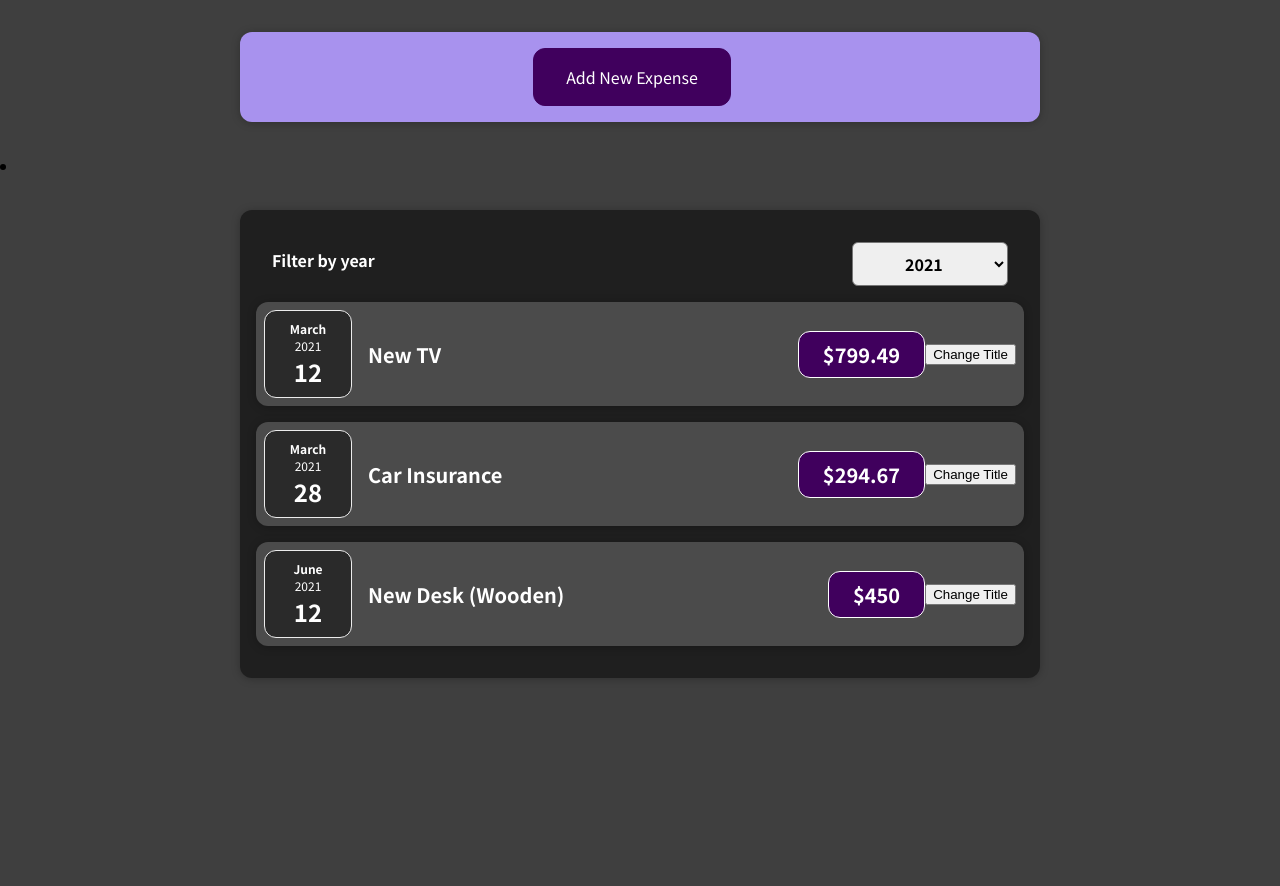
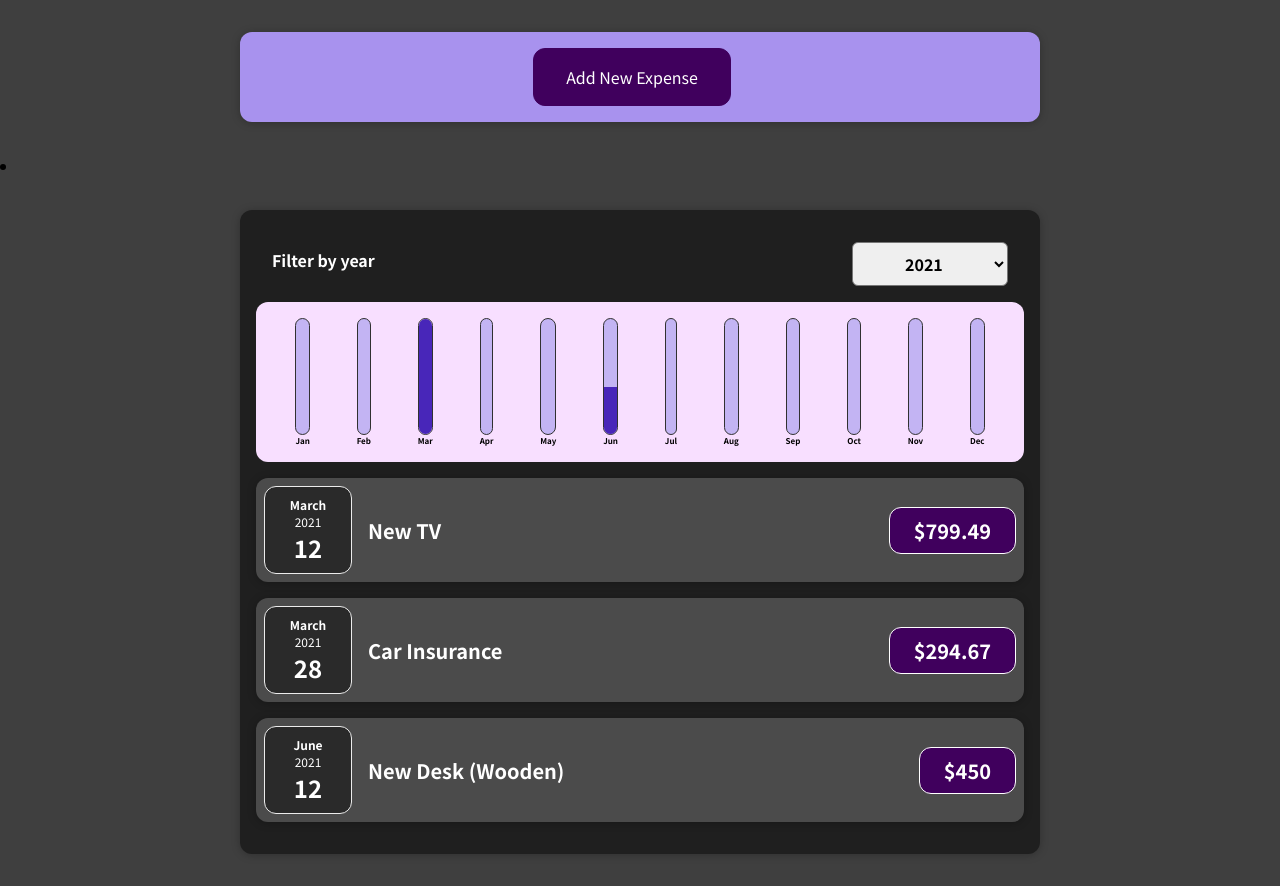
Before and after one commit to lingarajsankaravelu/reactjs-learnings, a React (Create React App) app: page / in a window 1280 px wide. Before the commit the page ends 800 px from the top, so only its background shows below. Built offline with nearby package versions, Linux system fonts and the light colour scheme.

Commit message:
section 5 complete

```diff
--- /dev/null
+++ b/src/components/Chart/Chart.css
@@ -0,0 +1,9 @@
+.chart {
+  padding: 1rem;
+  border-radius: 12px;
+  background-color: #f8dfff;
+  text-align: center;
+  display: flex;
+  justify-content: space-around;
+  height: 10rem;
+}
--- /dev/null
+++ b/src/components/Chart/Chart.js
@@ -0,0 +1,24 @@
+import React from 'react';
+
+import ChartBar from './ChartBar';
+import './Chart.css';
+
+const Chart = (props) => {
+  const dataPointValues = props.dataPoints.map(dataPoint => dataPoint.value);
+  const totalMaximum = Math.max(...dataPointValues);
+
+  return (
+    <div className='chart'>
+      {props.dataPoints.map((dataPoint) => (
+        <ChartBar
+          key={dataPoint.label}
+          value={dataPoint.value}
+          maxValue={totalMaximum}
+          label={dataPoint.label}
+        />
+      ))}
+    </div>
+  );
+};
+
+export default Chart;
--- /dev/null
+++ b/src/components/Chart/ChartBar.css
@@ -0,0 +1,30 @@
+.chart-bar {
+  height: 100%;
+  display: flex;
+  flex-direction: column;
+  align-items: center;
+}
+
+.chart-bar__inner {
+  height: 100%;
+  width: 100%;
+  border: 1px solid #313131;
+  border-radius: 12px;
+  background-color: #c3b4f3;
+  overflow: hidden;
+  display: flex;
+  flex-direction: column;
+  justify-content: flex-end;
+}
+
+.chart-bar__fill {
+  background-color: #4826b9;
+  width: 100%;
+  transition: all 0.3s ease-out;
+}
+
+.chart-bar__label {
+  font-weight: bold;
+  font-size: 0.5rem;
+  text-align: center;
+}
--- /dev/null
+++ b/src/components/Chart/ChartBar.js
@@ -0,0 +1,25 @@
+import React from 'react';
+
+import './ChartBar.css';
+
+const ChartBar = (props) => {
+  let barFillHeight = '0%';
+
+  if (props.maxValue > 0) {
+    barFillHeight = Math.round((props.value / props.maxValue) * 100) + '%';
+  }
+
+  return (
+    <div className='chart-bar'>
+      <div className='chart-bar__inner'>
+        <div
+          className='chart-bar__fill'
+          style={{ height: barFillHeight }}
+        ></div>
+      </div>
+      <div className='chart-bar__label'>{props.label}</div>
+    </div>
+  );
+};
+
+export default ChartBar;
--- a/src/components/Expenses/ExpenseItem.js
+++ b/src/components/Expenses/ExpenseItem.js
@@ -9,11 +9,6 @@
   const [title, setTitle] = useState(props.title);
   console.log('ExpenseItem evaluated by React');
 
-  const clickHandler = () => {
-    setTitle('Updated!');
-    console.log(title);
-  };
-
   return (
     <Card className='expense-item'>
       <ExpenseDate date={props.date} />
@@ -21,7 +16,6 @@
         <h2>{props.title}</h2>
         <div className='expense-item__price'>${props.amount}</div>
       </div>
-      <button onClick={clickHandler}>Change Title</button>
     </Card>
   );
 }
--- a/src/components/Expenses/Expenses.js
+++ b/src/components/Expenses/Expenses.js
@@ -3,6 +3,7 @@
 import './Expenses.css';
 import ExpensesFilter from "./ExpenseFilter";
 import ExpensesList from "./ExpensesList";
+import ExpensesChart from "./ExpensesChart";
 
 
 
@@ -21,6 +22,7 @@
         <li>
         <Card className="expenses">
             <ExpensesFilter selected={filter} classname="expenses-filter" filterSelected={onFilterSelected}/>
+            <ExpensesChart expenses={filteredList} />
             <ExpensesList items={filteredList}/>
         </Card>
         </li>
--- /dev/null
+++ b/src/components/Expenses/ExpensesChart.js
@@ -0,0 +1,29 @@
+import React from 'react';
+
+import Chart from '../Chart/Chart';
+
+const ExpensesChart = (props) => {
+  const chartDataPoints = [
+    { label: 'Jan', value: 0 },
+    { label: 'Feb', value: 0 },
+    { label: 'Mar', value: 0 },
+    { label: 'Apr', value: 0 },
+    { label: 'May', value: 0 },
+    { label: 'Jun', value: 0 },
+    { label: 'Jul', value: 0 },
+    { label: 'Aug', value: 0 },
+    { label: 'Sep', value: 0 },
+    { label: 'Oct', value: 0 },
+    { label: 'Nov', value: 0 },
+    { label: 'Dec', value: 0 },
+  ];
+
+  for (const expense of props.expenses) {
+    const expenseMonth = expense.date.getMonth(); // starting at 0 => January => 0
+    chartDataPoints[expenseMonth].value += expense.amount;
+  }
+
+  return <Chart dataPoints={chartDataPoints} />;
+};
+
+export default ExpensesChart;
--- a/src/components/NewExpense/ExpenseForm.js
+++ b/src/components/NewExpense/ExpenseForm.js
@@ -17,7 +17,7 @@
         const  expenseData = {
             id:Math.random().toString(),
             title:enteredTitle,
-            amount:enteredAmount,
+            amount:+enteredAmount,
             date:new Date(enteredDate)
         };
         props.onSavedExpenseData({...expenseData})
```
